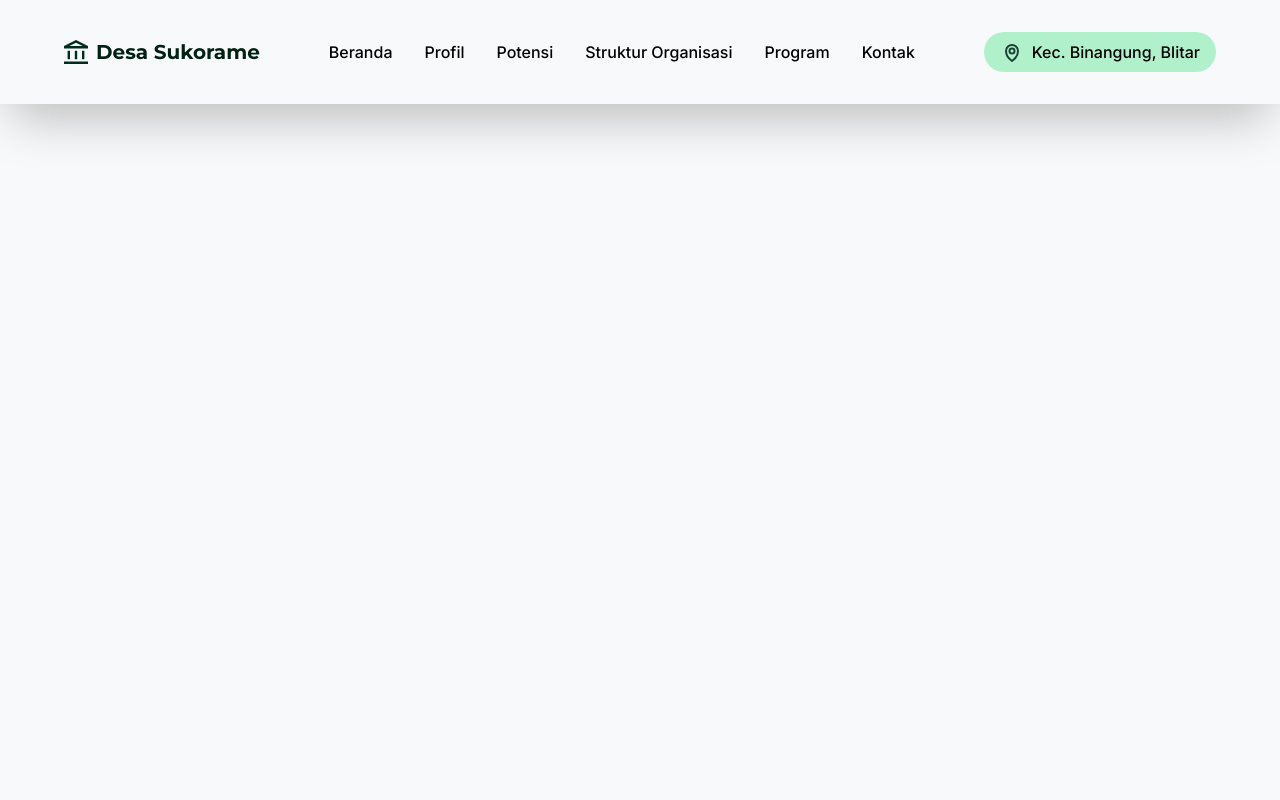
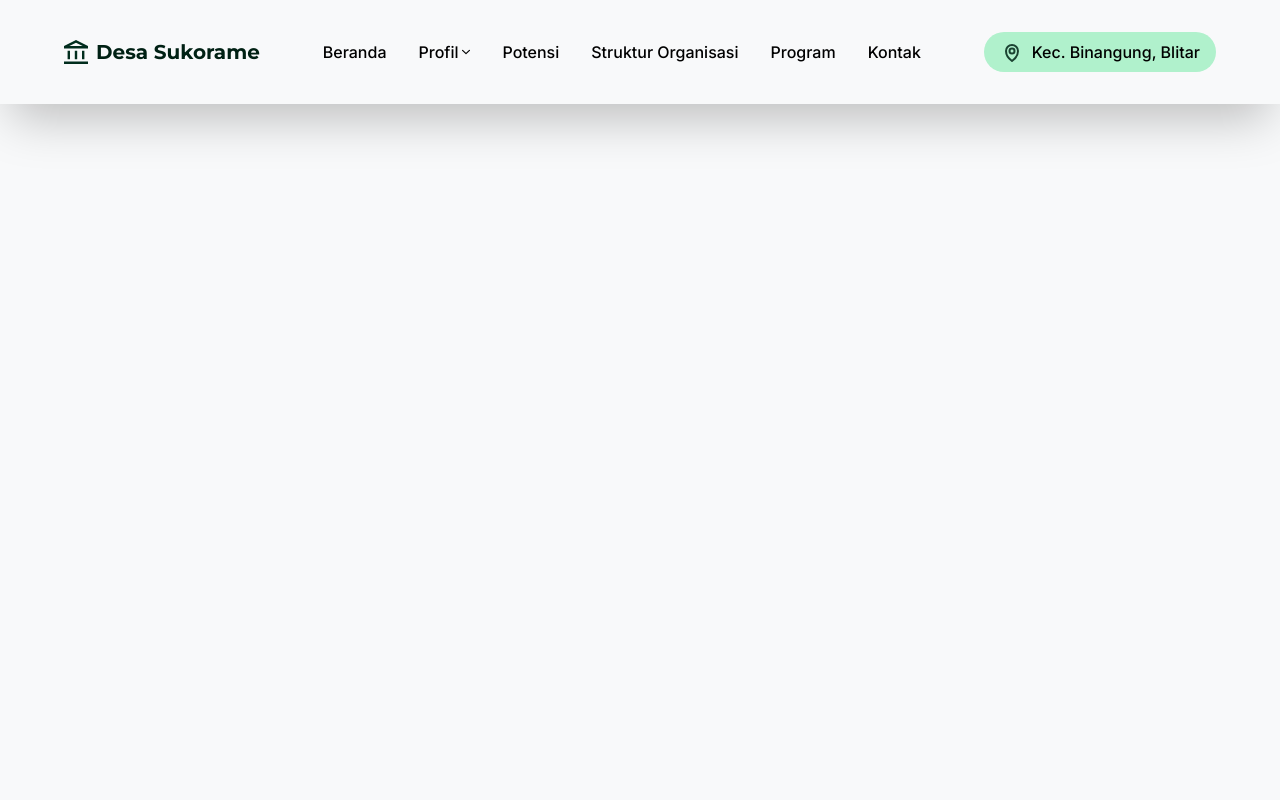
Before and after one commit to fahrypratama17/website-desa-sukorame, a React (Vite) app: page /perangkat in a window 1280 px wide. Shown: the top 800 px of the page. Built offline with nearby package versions, Linux system fonts and the light colour scheme.

Commit message:
feat: update navigation structure to include nested links for Profil and enhance styling

```diff
--- a/src/feature/home/components/Tentang.tsx
+++ b/src/feature/home/components/Tentang.tsx
@@ -25,7 +25,7 @@ const Tentang = () => {
         <img
           src="/src/assets/images/tentang-placeholder.png"
           alt="desa"
-          className="rounded-2xl"
+          className="rounded-2xl duration-200 hover:scale-105"
         />
       </div>
     </section>
--- a/src/router/index.tsx
+++ b/src/router/index.tsx
@@ -18,11 +18,11 @@ export const router = createBrowserRouter([
         element: <HomeContainer />,
       },
       {
-        path: "/profil",
+        path: "/profil/profil-desa",
         element: <ProfilContainer />,
       },
       {
-        path: "/visi-misi",
+        path: "/profil/visi-misi",
         element: <VisiMisiContainer />,
       },
       {
--- a/src/shared/components/Navbar.tsx
+++ b/src/shared/components/Navbar.tsx
@@ -5,7 +5,16 @@ export const navLink = [
   },
   {
     name: "Profil",
-    link: "/profil",
+    children: [
+      {
+        name: "Profil Desa",
+        link: "/profil/profil-desa",
+      },
+      {
+        name: "Visi & Misi",
+        link: "/profil/visi-misi",
+      },
+    ],
   },
   {
     name: "Potensi",
@@ -38,15 +47,40 @@ const Navbar = () => {
           <h3 className="font-montserrat-700 text-xl">Desa Sukorame</h3>
         </div>
         <div className="flex items-center justify-between gap-8">
-          {navLink.map(({ name, link }) => (
-            <a
-              className="font-inter-500 text-base transition-transform duration-200 hover:scale-105"
-              href={link}
-              key={name}
-            >
-              {name}
-            </a>
-          ))}
+          {navLink.map((item) =>
+            item.children ? (
+              <div key={item.name} className="group relative">
+                <button className="font-inter-500 flex cursor-pointer items-center gap-1 text-base transition-transform duration-200 hover:scale-105">
+                  {item.name}
+                  <img
+                    src="/src/assets/icons/chevron-down.svg"
+                    alt="down"
+                    className="size-2"
+                  />
+                </button>
+
+                <div className="invisible absolute top-full left-0 z-50 mt-2 min-w-45 origin-top scale-95 rounded-lg bg-white py-2 opacity-0 shadow-xl transition-all duration-200 group-hover:visible group-hover:scale-100 group-hover:opacity-100">
+                  {item.children.map((child) => (
+                    <a
+                      key={child.name}
+                      href={child.link}
+                      className="font-inter-500 block px-4 py-2 text-green-50 transition-colors hover:bg-green-100 hover:text-green-700"
+                    >
+                      {child.name}
+                    </a>
+                  ))}
+                </div>
+              </div>
+            ) : (
+              <a
+                key={item.name}
+                href={item.link}
+                className="font-inter-500 text-base transition-transform duration-200 hover:scale-105"
+              >
+                {item.name}
+              </a>
+            ),
+          )}
         </div>
         <button className="font-inter-500 bg-mint-850 flex cursor-pointer items-center gap-2 rounded-full px-4 py-2 text-base transition-transform duration-300 hover:scale-105">
           <img src="/src/assets/icons/loc.svg" alt="desa" className="h-6 w-6" />
```
Also changed, not shown: src/assets/icons/chevron-down.svg (added).
